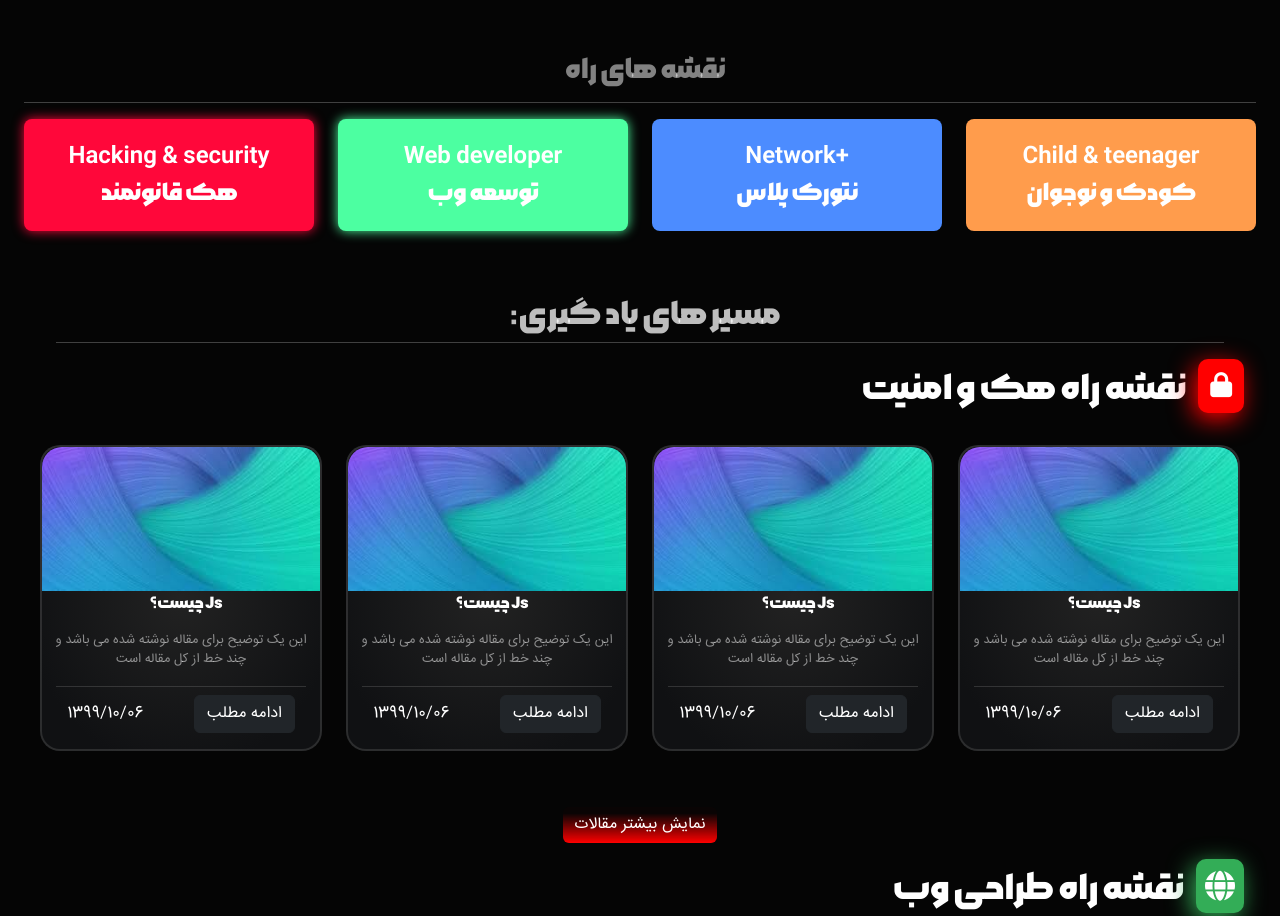
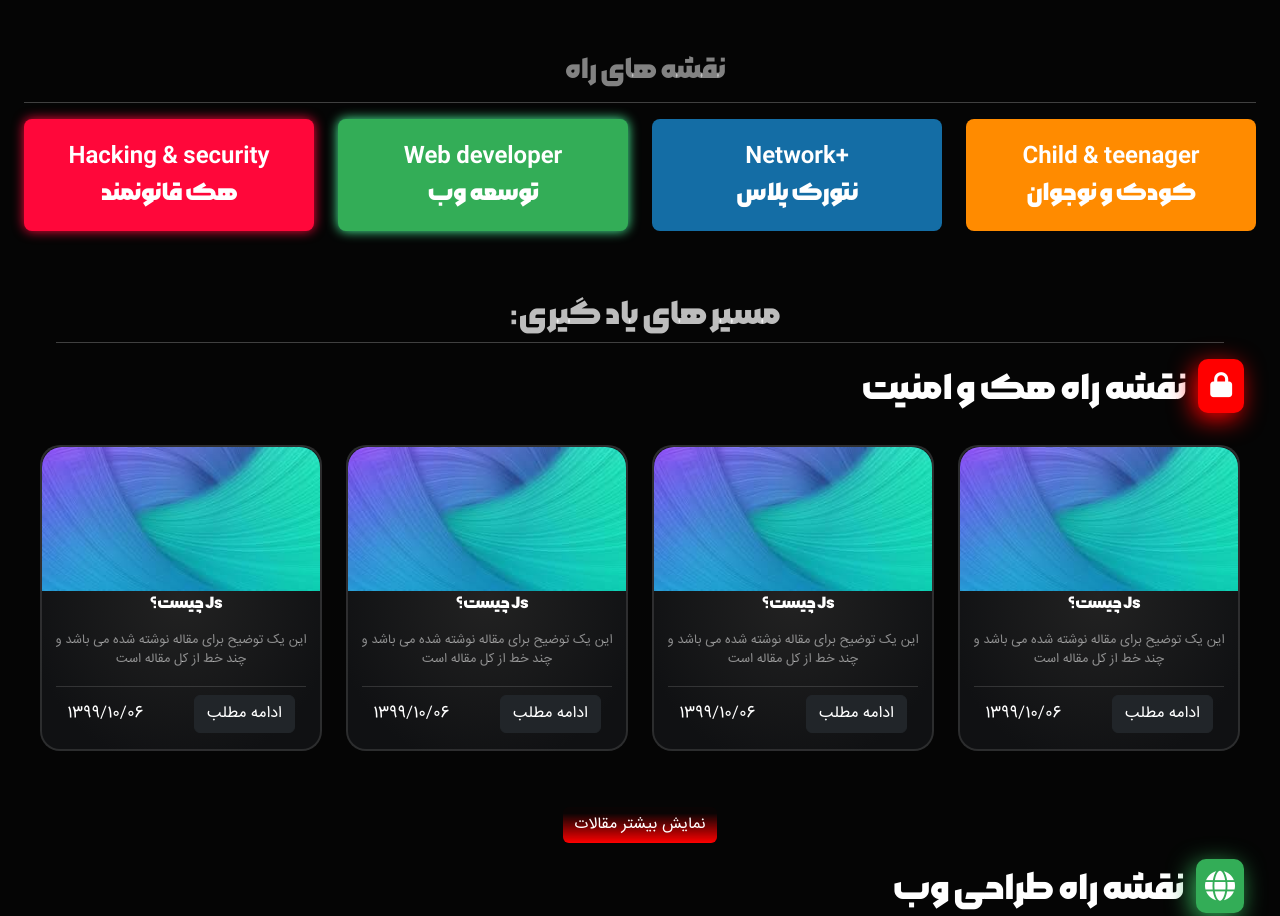
Before and after one commit to coderMHB/artifacts, a plain HTML site: page index.html in a window 1280 px wide. Shown: the part 970-1886 px from the top of the page. Drawn offline with Linux system fonts and the light colour scheme.

Commit message:
style.css

```diff
--- a/assets/css/style.css
+++ b/assets/css/style.css
@@ -591,14 +591,14 @@ path {
   box-shadow: 0px 0px 12px 0px #ff073a;
 }
 .neon-green {
-  background-color: #4cffa1;
+  background-color: #33ad57;
   box-shadow: 0px 0px 12px 0px #4cffa1;
 }
 .neon-blue {
-  background-color: #4c8cff;
+  background-color: #146da5;
 }
 .neon-orange {
-  background-color: #ff9c4c;
+  background-color: #ff8b00;
 }
 
 @media (max-width: 768px) {
```
